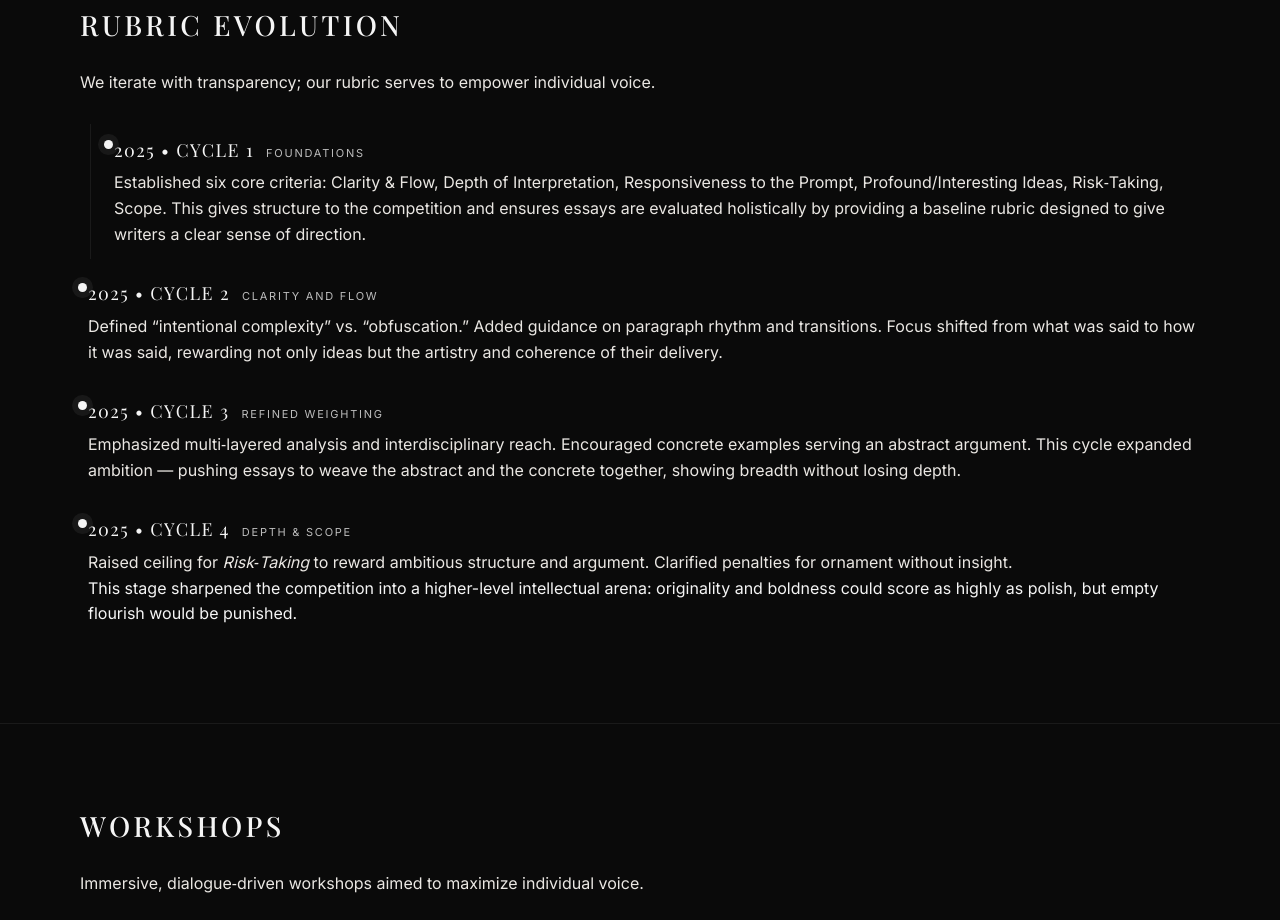
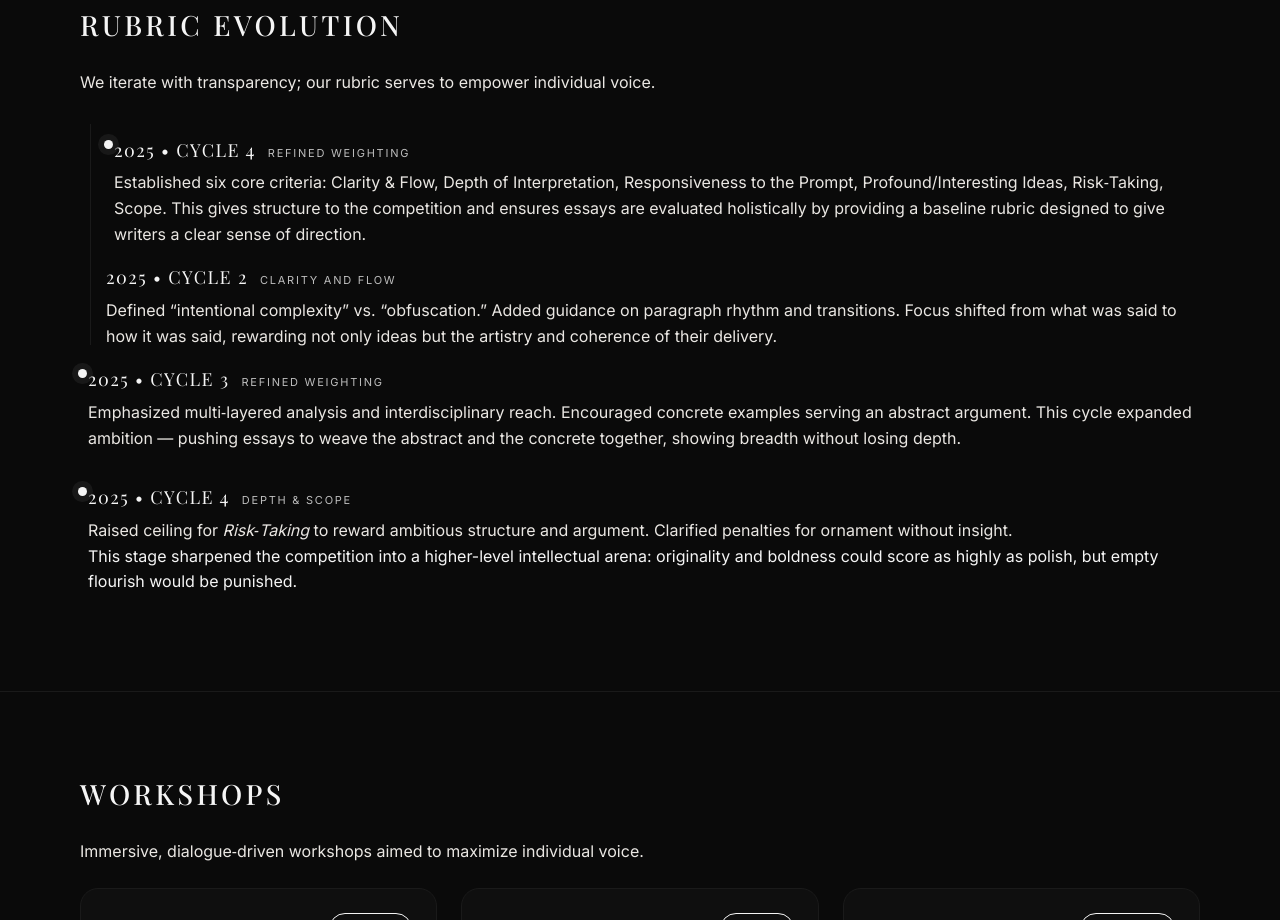
Before and after one commit to The-Heheman/hehessaysite, a plain HTML site: page index.html in a window 1280 px wide. Shown: the part 2084-3004 px from the top of the page. Drawn offline with nearby package versions, Linux system fonts and the light colour scheme.

Commit message:
Update index.html

```diff
--- a/index.html
+++ b/index.html
@@ -171,9 +171,9 @@
       <p class="lead">We iterate with transparency; our rubric serves to empower individual voice.</p>
       <div class="timeline mt-6">
         <div class="t-item">
-          <div class="t-head"><div class="t-year"><a href="/pdfs/rubric4.pdf" target="_blank">2025 • Cycle 1</a></div><div class="t-badge">Foundations</div></div>
-          <div class="t-body">Established six core criteria: Clarity & Flow, Depth of Interpretation, Responsiveness to the Prompt, Profound/Interesting Ideas, Risk‑Taking, Scope. This gives structure to the competition and ensures essays are evaluated holistically by providing a baseline rubric designed to give writers a clear sense of direction. </div></div></div>
-        <div class="t-item">
+          <div class="t-head"><div class="t-year"><a href="/pdfs/rubric4.pdf" target="_blank">2025 • Cycle 4</a></div><div class="t-badge">Refined weighting</div></div>
+          <div class="t-body">Established six core criteria: Clarity & Flow, Depth of Interpretation, Responsiveness to the Prompt, Profound/Interesting Ideas, Risk‑Taking, Scope. This gives structure to the competition and ensures essays are evaluated holistically by providing a baseline rubric designed to give writers a clear sense of direction.</div>
+        </div>
           <div class="t-head"><div class="t-year"><a href="/pdfs/rubric3.pdf" target="_blank">2025 • Cycle 2</a></div><div class="t-badge">Clarity and flow</div></div>
           <div class="t-body">Defined “intentional complexity” vs. “obfuscation.” Added guidance on paragraph rhythm and transitions. Focus shifted from what was said to how it was said, rewarding not only ideas but the artistry and coherence of their delivery.</div>
         </div>
```
